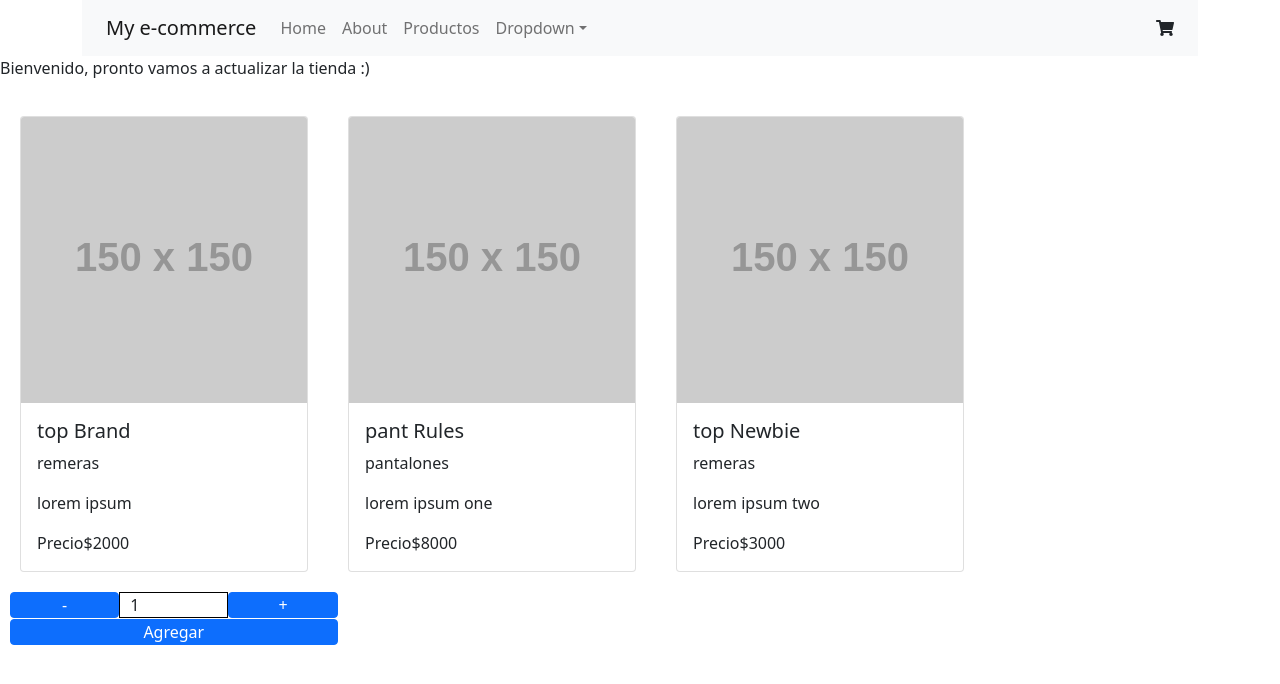
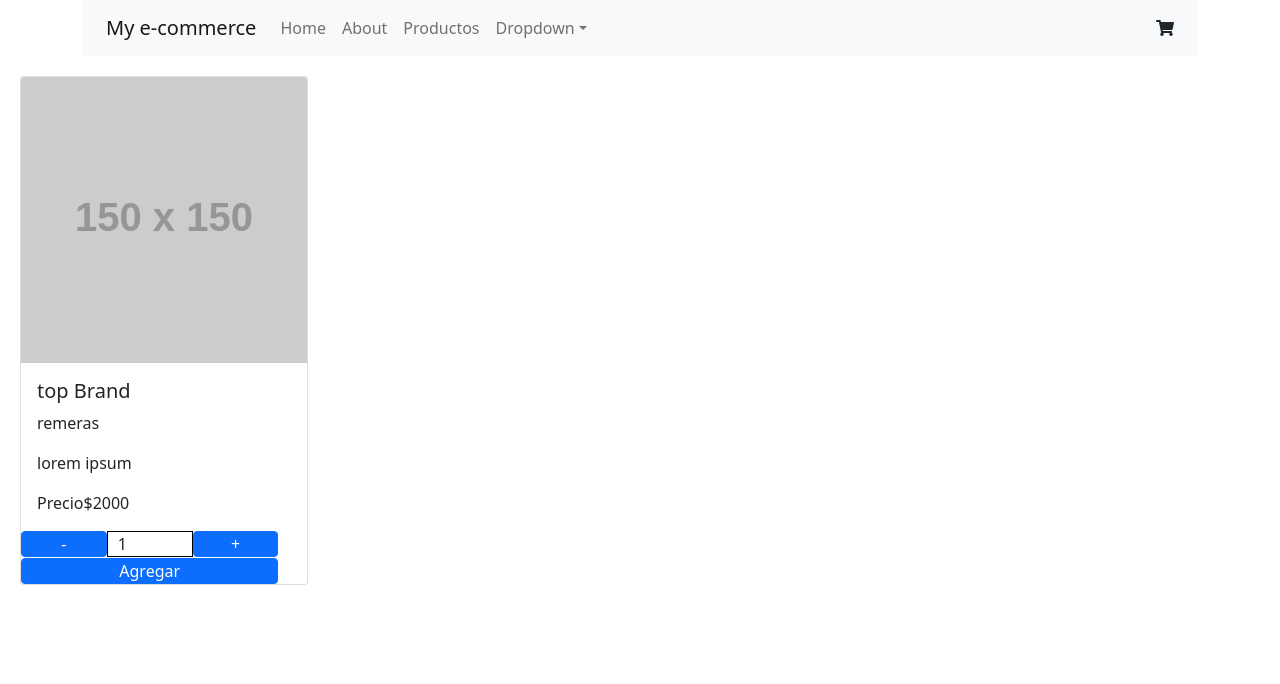
Before and after one commit to laubisaccia/e-commerce-ReactJs, a React (Create React App) app: page /item/1 in a window 1280 px wide. Shown: the top 684 px of the page. Built offline with nearby package versions, Linux system fonts and the light colour scheme.

Commit message:
FEAT:Adding ItemDetail & ItemDetailContainer comp.

```diff
--- a/package.json
+++ b/package.json
@@ -15,6 +15,7 @@
     "react": "^17.0.2",
     "react-bootstrap": "^2.1.0",
     "react-dom": "^17.0.2",
+    "react-router-dom": "^6.2.1",
     "react-scripts": "5.0.0",
     "web-vitals": "^2.1.2"
   },
--- a/src/App.css
+++ b/src/App.css
@@ -1,5 +1,10 @@
+
+#root{
+width:100%;
+box-sizing: border-box;
+
+}
 .container {
   width: 100%;
-  /* display: flex;
- flex-direction: column; */
+
 }
--- a/src/App.js
+++ b/src/App.js
@@ -1,18 +1,29 @@
 import './App.css';
-import ItemCount from './components/ItemCount';
+// import ItemCount from './components/ItemCount';
 // import ItemList from './components/itemList';
 import ItemListContainer from './components/ItemListContainer';
+import ItemDetailContainer from './components/ItemDetailContainer';
 import NavBar from './components/NavBar';
+import { BrowserRouter, Routes, Route } from 'react-router-dom';
 
 
 function App() {
   const saludo ="Bienvenido, pronto vamos a actualizar la tienda :)"
   return (
    <>
-      <NavBar />
-      <ItemListContainer greeting={saludo}/>
-      <ItemCount initial={1} stock={5}/>
 
+   <BrowserRouter>
+      <NavBar  />
+      <Routes>
+          <Route exact path="/" element={<ItemListContainer greeting={saludo}/>} >
+          </Route>
+
+          <Route path="/item/:itemId" element={ <ItemDetailContainer />}>
+          </Route>
+
+      {/* <ItemCount initial={1} stock={5}/> */}
+      </Routes>
+      </BrowserRouter>
    </>
 
   );
--- a/src/components/ItemCount.jsx
+++ b/src/components/ItemCount.jsx
@@ -1,5 +1,5 @@
 import React, { useState } from 'react';
-import { Card, Button } from 'react-bootstrap'
+import {  Button } from 'react-bootstrap'
 
 
 export default function ItemCount({ initial, stock }) {
@@ -19,7 +19,7 @@ export default function ItemCount({ initial, stock }) {
     return (
 
 
-        <div style={{ display: "flex", padding: "0 10px", width: "30%", flexDirection: "column" }}>
+        <div >
 
             <div style={{ display: "flex", width: "100%", flexDirection: "row" }}>
                 <Button variant="primary" style={{ width: "30%", padding: "0 10px" }} onClick={decrease}>-</Button>
--- /dev/null
+++ b/src/components/ItemDetail.jsx
@@ -0,0 +1,36 @@
+// import { faTruckLoading } from "@fortawesome/free-solid-svg-icons";
+import React from "react";
+import { Card } from "react-bootstrap";
+import ItemCount from "./ItemCount";
+
+
+
+export default function ItemDetail({ producto }) {
+
+    return (
+        <>
+            <div style={{ margin: "20px" }}>
+                {(producto.id) ?
+                    <div>
+                        <Card style={{ width: '18rem', align: "center" }}>
+                            <Card.Img variant="top" src={producto.img} />
+                            <Card.Body>
+                                <Card.Title>{producto.product}</Card.Title>
+                                <Card.Text>{producto.category}</Card.Text>
+                                <Card.Text>{producto.detail}</Card.Text>
+                                <Card.Text>Precio{producto.prize}</Card.Text>
+                                {/* <Button variant="secondary">Ver detalle</Button> */}
+                            </Card.Body>
+                            <ItemCount initial={1} stock={5}/>
+                        </Card>
+                    </div> :
+                    <>Loading...</>
+
+                }
+
+            </div>
+        </>
+
+
+    )
+}
--- /dev/null
+++ b/src/components/ItemDetailContainer.jsx
@@ -0,0 +1,43 @@
+import React, { useState, useEffect } from 'react';
+import { useParams } from 'react-router-dom';
+import ItemDetail from './ItemDetail';
+
+export default function ItemDetailContainer() {
+
+    const { itemId } = useParams();
+    const [producto, setProducto] = useState({});
+
+
+    useEffect(() => {
+
+        const ItemDetail = new Promise((resolve, reject) => {
+            setTimeout(() => {
+
+                let productList = [{ id: '1', product: 'top Brand', category: 'remeras', detail: 'lorem ipsum', prize: '$2000', img: 'https://via.placeholder.com/150' },
+                { id: '2', product: 'pant Rules', category: 'pantalones', detail: 'lorem ipsum one', prize: '$8000', img: 'https://via.placeholder.com/150' },
+                { id: '3', product: 'top Newbie', category: 'remeras', detail: 'lorem ipsum two', prize: '$3000', img: 'https://via.placeholder.com/150' }];
+                productList = productList.filter(item => item.id === itemId)
+                let myProduct = productList[0]
+                setProducto(myProduct)
+            }, 2000)
+        });
+
+        ItemDetail
+            .then((ItemDetail) => {
+                setProducto(ItemDetail);
+
+            })
+            .catch((err) => { console.log(err) });
+
+    }, [itemId])
+    return (
+        <>
+            {/* {itemId} */}
+            {/* <ItemList product={product} load={load}/> */}
+            <ItemDetail producto={producto} />
+
+        </>
+
+
+    )
+}
--- a/src/components/ItemListContainer.jsx
+++ b/src/components/ItemListContainer.jsx
@@ -1,15 +1,39 @@
-import React from "react";
+import React, { useState, useEffect } from 'react';
 import ItemList from "./itemList";
 
 export default function ItemListContainer({greeting}) {
+    const [product, setPruduct] = useState([]);
+    const [load, setLoad] = useState(false);
 
+    useEffect(() => {
+
+        const ItemList = new Promise((resolve, reject) => {
+
+            setTimeout(() => {
+                resolve([{ id: 1, product: 'top Brand', category: 'remeras', detail: 'lorem ipsum', prize: '$2000', img: 'https://via.placeholder.com/150' },
+                { id: 2, product: 'pant Rules', category: 'pantalones', detail: 'lorem ipsum one', prize: '$8000', img: 'https://via.placeholder.com/150' },
+                { id: 3, product: 'top Newbie', category: 'remeras', detail: 'lorem ipsum two', prize: '$3000', img: 'https://via.placeholder.com/150' }])
+            }, 2000)
+        });
+
+        ItemList
+            .then((ItemList) => {
+                setPruduct(ItemList);
+                setLoad(true);
+
+
+            })
+            .catch((err) => { console.log(err) });
+
+    },[])
     return(
         <>
+
         <p style={{width:"100%"}}> {greeting}</p>
-            <div style={{display:"flex"}}>
+            {/* <div style={{display:"flex"}}> */}
+                <ItemList product={product} load={load}/>
+            {/* </div> */}
 
-                <ItemList />
-            </div>
         </>
 
 
--- a/src/components/NavBar.jsx
+++ b/src/components/NavBar.jsx
@@ -2,6 +2,7 @@ import React from "react";
 import { Navbar, Container, Nav, NavDropdown } from 'react-bootstrap'
 import 'bootstrap/dist/css/bootstrap.min.css';
 import CartWidget from "./CartWidget";
+import '../App.css';
 
 export default function NavBar() {
     return (
--- a/src/components/item.jsx
+++ b/src/components/item.jsx
@@ -1,5 +1,5 @@
 import React from "react";
-import { Card } from "react-bootstrap";
+import { Card, Button } from "react-bootstrap";
 
 
 export default function Item({ item }) {
@@ -16,8 +16,9 @@ export default function Item({ item }) {
                         <Card.Body>
                             <Card.Title>{item.product}</Card.Title>
                             <Card.Text>{item.category}</Card.Text>
-                            <Card.Text>{item.detail}</Card.Text>
+                            {/* <Card.Text>{item.detail}</Card.Text> */}
                             <Card.Text>Precio{item.prize}</Card.Text>
+                            <Button variant="secondary">Ver detalle</Button>
                         </Card.Body>
 
                     </Card>
--- a/src/components/itemList.jsx
+++ b/src/components/itemList.jsx
@@ -1,31 +1,42 @@
-import React, { useState, useEffect } from 'react';
+import React from 'react';
 import Item from './item';
 // import { Card, Button } from 'react-bootstrap'
 
-export default function ItemList() {
-    const [product, setPruduct] = useState([]);
-    useEffect(() => {
+export default function ItemList({product, load}) {
+    // const [product, setPruduct] = useState([]);
+    // const [load, setLoad] = useState(false);
 
-        const ItemList = new Promise((resolve, reject) => {
+    // useEffect(() => {
 
-            setTimeout(() => {
-                resolve([{ id: 1, product: 'top Brand', category: 'remeras', detail: 'lorem ipsum', prize: '$2000', img: 'https://via.placeholder.com/150' },
-                { id: 2, product: 'pant Rules', category: 'pantalones', detail: 'lorem ipsum one', prize: '$8000', img: 'https://via.placeholder.com/150' },
-                { id: 3, product: 'top Newbie', category: 'remeras', detail: 'lorem ipsum two', prize: '$3000', img: 'https://via.placeholder.com/150' }])
-            }, 2000)
-        });
+    //     const ItemList = new Promise((resolve, reject) => {
 
-        ItemList
-            .then((ItemList) => setPruduct(ItemList))
-            .catch((err) => console.log(err));
-    }, [])
+    //         setTimeout(() => {
+    //             resolve([{ id: 1, product: 'top Brand', category: 'remeras', detail: 'lorem ipsum', prize: '$2000', img: 'https://via.placeholder.com/150' },
+    //             { id: 2, product: 'pant Rules', category: 'pantalones', detail: 'lorem ipsum one', prize: '$8000', img: 'https://via.placeholder.com/150' },
+    //             { id: 3, product: 'top Newbie', category: 'remeras', detail: 'lorem ipsum two', prize: '$3000', img: 'https://via.placeholder.com/150' }])
+    //         }, 2000)
+    //     });
+
+    //     ItemList
+    //         .then((ItemList) => {
+    //             setPruduct(ItemList);
+    //             setLoad(true);
+
+
+    //         })
+    //         .catch((err) => { console.log(err) });
+
+    // },[])
 
     return (
         <>
-            <div style={{ display: "flex", width:"100%" }}>
-                {product.map(item => <Item item={item} />)}
+            {(load)?
+            <div style={{ display: "flex", width: "100%" }}>
+                {product.map(item => <Item key= {item.id} item={item} />)}
 
-            </div>
+            </div>:
+            <>Loading...</>
+}
         </>
 
 
```
Also changed, not shown: 1 other file (tests, documents, lock files or other folders).
